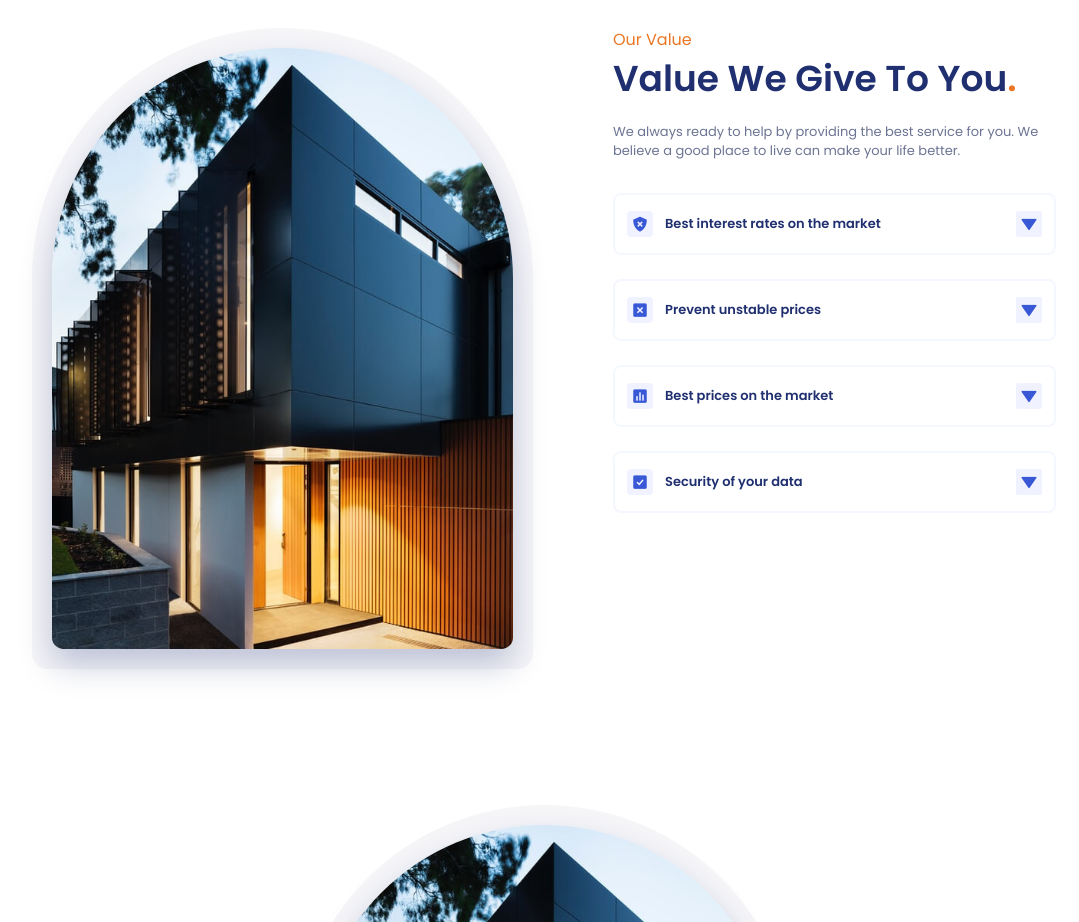
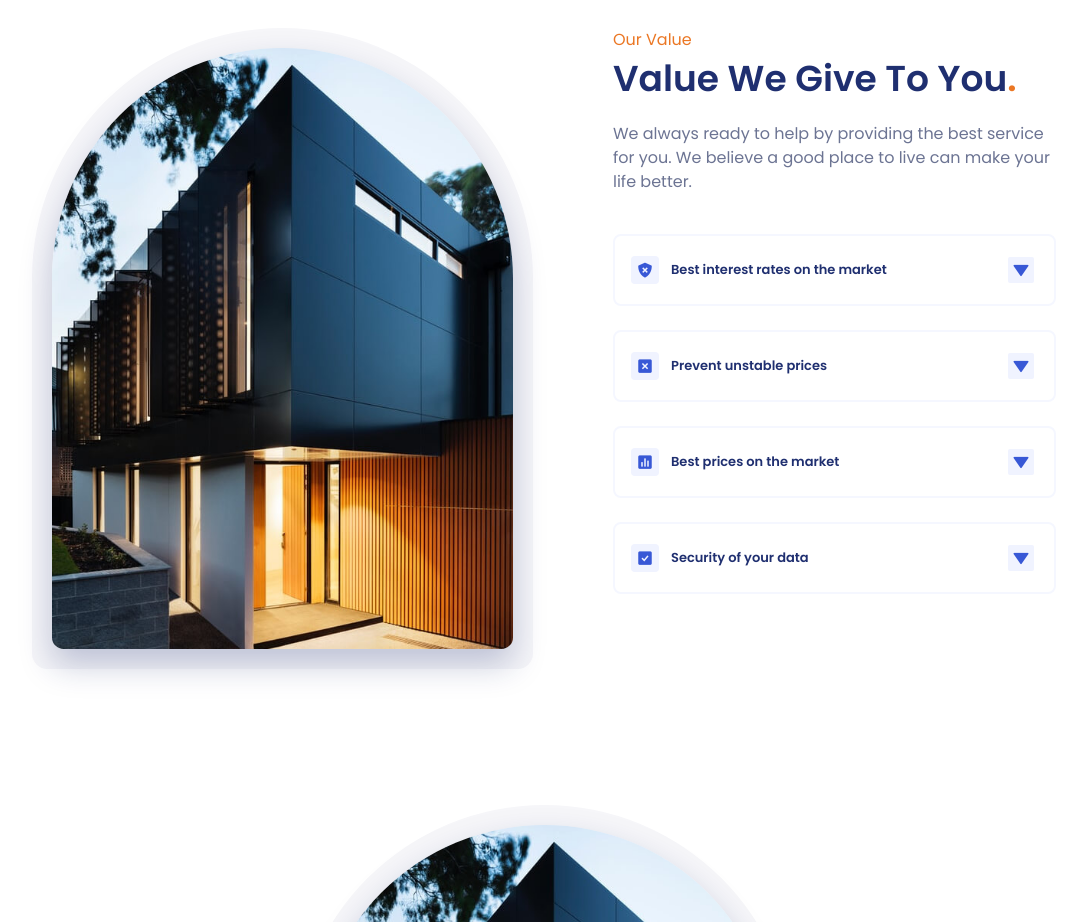
Before and after one commit to shoproizoshlo/real-state-website-vue-ts, a Vue app: page / in a window 1280 px wide. Shown: the part 1960-2882 px from the top of the page, without its empty margins (96-1175 px from the left). Built offline with nearby package versions, Linux system fonts and the light colour scheme.

Commit message:
styled value section

```diff
--- a/src/components/main/AccordionItem.vue
+++ b/src/components/main/AccordionItem.vue
@@ -1,8 +1,5 @@
 <template>
-  <div
-    class="bg--body-color rounded-lg py-4 px-3 value__accordion-item"
-    :class="{ 'accordion-open': isOpen }"
-  >
+  <div class="value__accordion-item" :class="{ 'accordion-open': isOpen }">
     <header
       class="flex items-center cursor-pointer value__accordion-header"
       @click="toggleAccordion"
@@ -80,19 +77,57 @@ export default {
 <style scoped>
 .value__accordion-item {
   border: 2px solid var(--border-color);
+
+  padding: 1rem 0.75rem;
+  background-color: var(--body-color);
+  border-radius: 0.5rem;
 }
+/* flex items-center cursor-pointer */
+.value__accordion-header {
+  display: flex;
+  align-items: center;
+  cursor: pointer;
+}
+/* me-3 p-1 bg-first-color-lighten rounded text-lg text-first-color */
 .value__accordion-icon {
+  background-color: var(--first-color-lighten);
+  padding: 5px;
+  border-radius: 0.25rem;
+  font-size: 18px;
+  color: var(--first-color);
+  margin-right: 0.75rem;
+
   transition: 0.3s;
 }
+/* text-small-font-size */
+.value__accordion-title {
+  font-size: var(--small-font-size);
+}
+/* me-auto p-1 inline-flex bg-first-color-lighten text-lg text-first-color rounded-sm */
 .value__accordion-arrow {
+  display: inline-flex;
+  background-color: var(--first-color-lighten);
+  padding: 0.25rem;
+  color: var(--first-color);
+  border-radius: 2px;
+  font-size: 18px;
+  margin-left: auto;
+
   transition: 0.3s;
 }
+
 .value__accordion-arrow i {
   transition: 0.4s;
 }
+/* text-smaller-font-size pt-5 pe-9 pb-0 ps-11 */
+.value__accordion-description {
+  font-size: var(--smaller-font-size);
+  padding: 1.25rem 2.5rem 0 2.75rem;
+}
 .value__accordion-content {
   overflow: hidden;
-  transition: height 0.25s ease;
+  height: 0;
+  transition: all 0.25s ease;
 }
 
 /* Rotate icon and add shadows */
@@ -108,4 +143,17 @@ export default {
 .accordion-open .value__accordion-arrow i {
   transform: rotate(-180deg);
 }
+
+@media screen and (min-width: 1023px) {
+  .value__accordion-title {
+    font-size: var(--normal-font-size);
+  }
+  .value__accordion-item {
+    padding: 1.25rem 1.25rem 1.25rem 1rem;
+  }
+  .value__accordion-description {
+    padding-bottom: 1rem;
+    font-size: var(--small-font-size);
+  }
+}
 </style>
--- a/src/components/main/Value.vue
+++ b/src/components/main/Value.vue
@@ -1,6 +1,6 @@
 <template>
   <section class="value section" id="value">
-    <div class="gap-y-12 wrapper value__container grid">
+    <div class="value__container wrapper grid">
       <!-- <div class="value__images">
         <div class="value__orbe"></div>
         <div class="value__img">
@@ -12,12 +12,12 @@
         <div class="value__data">
           <span class="section__subtitle">Our Value</span>
           <h2 class="section__title">Value We Give To You<span>.</span></h2>
-          <p class="text-small-font-size mb-8">
+          <p class="value__description">
             We always ready to help by providing the best service for you. We
             believe a good place to live can make your life better.
           </p>
         </div>
-        <div class="grid gap-y-6">
+        <div class="value__accordion">
           <AccordionItem
             v-for="(item, index) in accordionItems"
             :key="index"
@@ -82,15 +82,21 @@ export default {
 .value__container {
   row-gap: 3rem;
 }
-.value__container {
-  grid-template-columns: repeat(2, 1fr);
-  align-items: center;
+.value__accordion {
+  display: grid;
+  row-gap: 1.5rem;
 }
 
 @media screen and (max-width: 320px) {
   .value__orbe {
     width: 236px;
     height: 280px;
+  }
+}
+@media screen and (min-width: 767px) {
+  .value__container {
+    grid-template-columns: repeat(2, 1fr);
+    align-items: center;
   }
 }
 @media screen and (min-width: 1023px) {
--- a/src/style.css
+++ b/src/style.css
@@ -184,6 +184,11 @@ body.dark-theme {
   overflow: hidden; /* For the animations ScrollReveal*/
 }
 
+.value__description {
+  font-size: var(--small-font-size);
+  margin-bottom: 2rem;
+}
+
 /*=============== BUTTON ===============*/
 .button {
   display: inline-block;
@@ -235,6 +240,12 @@ body.dark-theme {
   .section__subtitle {
     font-size: var(--normal-font-size);
   }
+
+  .value__description,
+  .contact__description {
+    font-size: var(--normal-font-size);
+    margin-bottom: 2.5rem;
+  }
 }
 @media screen and (min-width: 1040px) {
   .wrapper {
```
